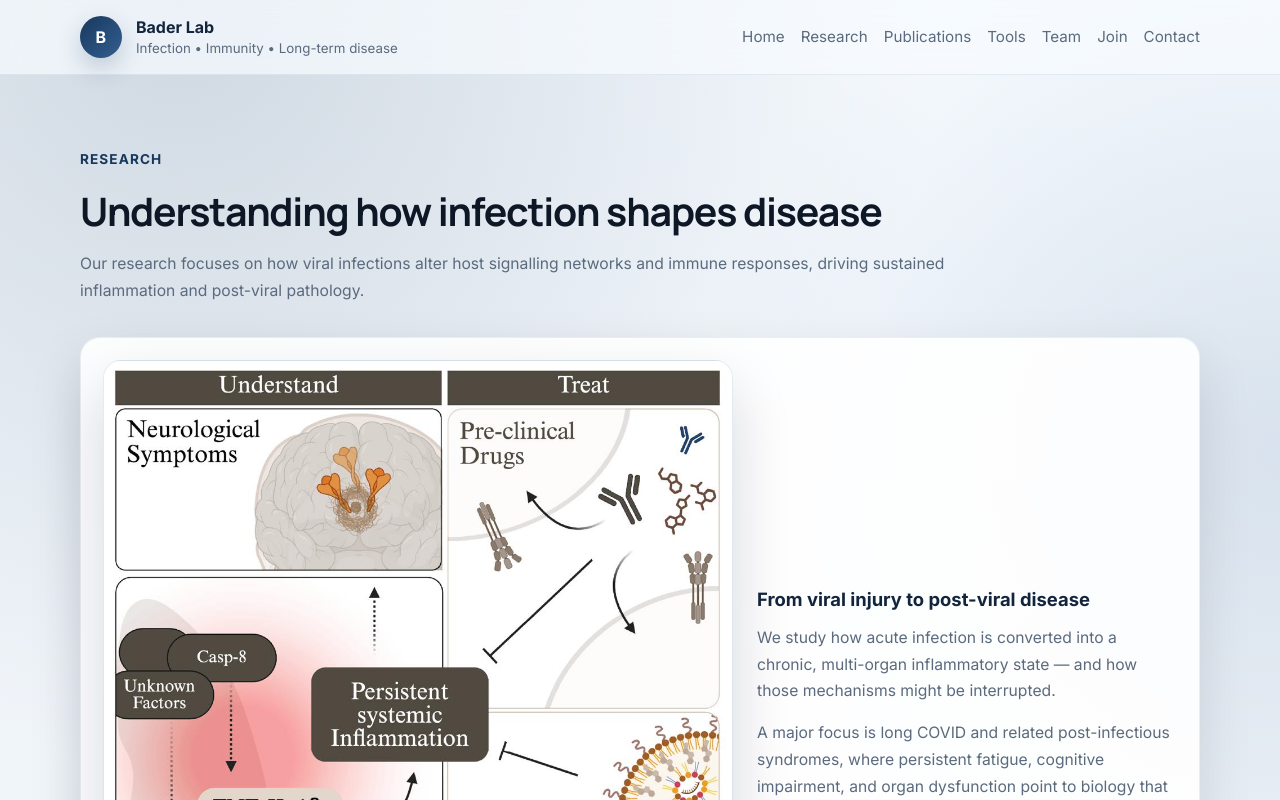
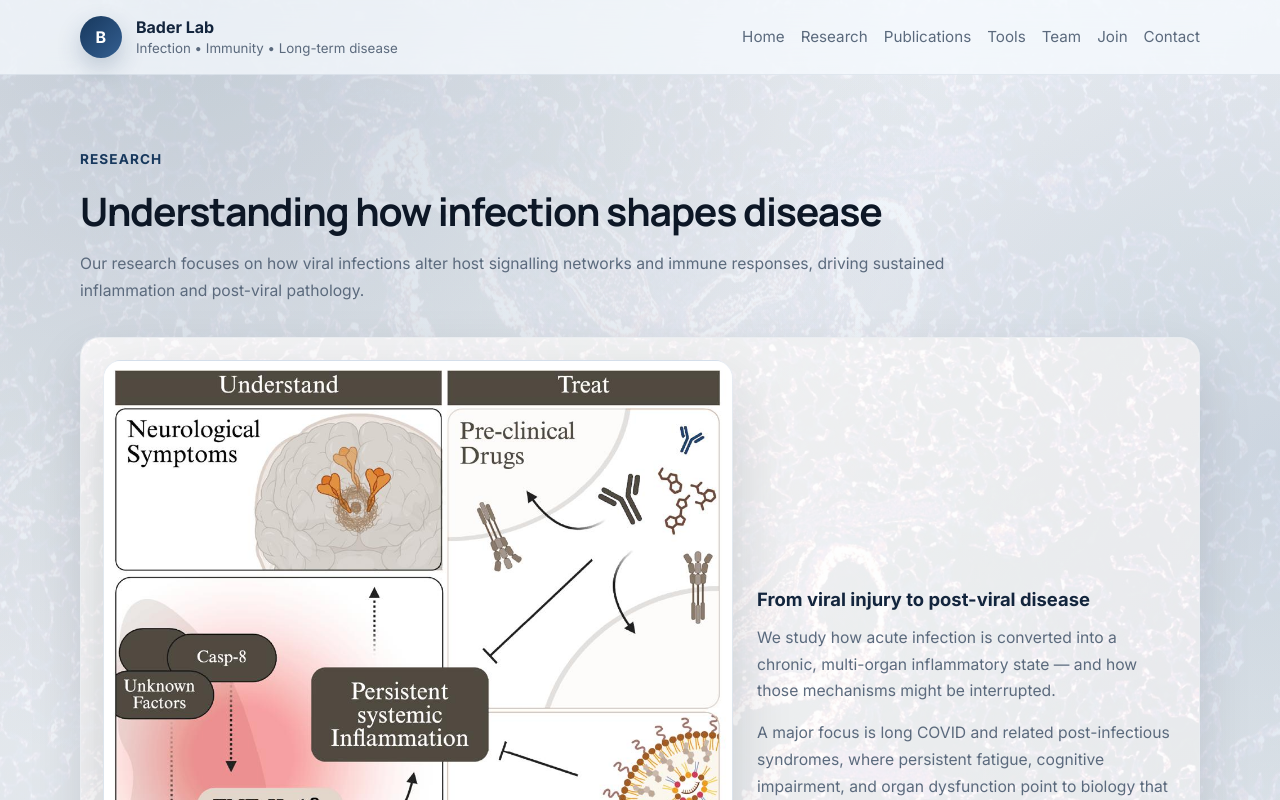
Before and after one commit to blackglasslab/website, a Next.js app: page /research in a window 1280 px wide. Shown: the top 800 px of the page. Built offline with nearby package versions, Linux system fonts and the light colour scheme.

Commit message:
Integrate micrograph motif across site

```diff
--- a/app/globals.css
+++ b/app/globals.css
@@ -32,6 +32,19 @@ body {
     radial-gradient(circle at 100% 18%, rgba(52, 95, 145, 0.14), transparent 24%),
     linear-gradient(180deg, #f7fbff 0%, #eef3f8 42%, #e6edf6 100%);
   color: var(--text);
+}
+
+body::before {
+  content: '';
+  position: fixed;
+  inset: 0;
+  pointer-events: none;
+  z-index: -1;
+  opacity: 0.06;
+  background-image: url('/hero-micrograph.jpg');
+  background-size: cover;
+  background-position: center;
+  mix-blend-mode: multiply;
 }
 
 a {
@@ -138,7 +151,7 @@ section {
   position: relative;
   overflow: hidden;
   background:
-    linear-gradient(135deg, rgba(255,255,255,0.96) 0%, rgba(248,251,255,0.92) 52%, rgba(225,236,248,0.84) 100%),
+    linear-gradient(135deg, rgba(255,255,255,0.95) 0%, rgba(244,248,253,0.89) 48%, rgba(214,227,241,0.78) 100%),
     url('/hero-micrograph.jpg');
   background-size: cover;
   background-position: center center;
@@ -150,8 +163,8 @@ section {
   position: absolute;
   inset: 0;
   background:
-    linear-gradient(90deg, rgba(247,251,255,0.97) 0%, rgba(247,251,255,0.93) 40%, rgba(247,251,255,0.7) 62%, rgba(247,251,255,0.24) 100%),
-    radial-gradient(circle at 82% 16%, rgba(52, 95, 145, 0.18), transparent 24%);
+    linear-gradient(90deg, rgba(247,251,255,0.985) 0%, rgba(247,251,255,0.95) 38%, rgba(247,251,255,0.66) 62%, rgba(247,251,255,0.16) 100%),
+    radial-gradient(circle at 82% 16%, rgba(23, 56, 93, 0.24), transparent 24%);
   pointer-events: none;
 }
 
@@ -393,6 +406,10 @@ p {
   background: linear-gradient(180deg, var(--surface) 0%, var(--surface-soft) 100%);
 }
 
+.team-layout-photos .team-card-bubble:nth-child(odd) {
+  background: linear-gradient(180deg, rgba(255,255,255,0.92) 0%, rgba(229,237,246,0.92) 100%);
+}
+
 .team-card-coming-soon h3::after {
   content: ' · coming soon';
   color: var(--muted);
@@ -413,6 +430,30 @@ p {
   background: linear-gradient(180deg, #f8fbff 0%, var(--surface-soft) 100%);
   border: 1px solid rgba(23, 56, 93, 0.08);
   box-shadow: 0 28px 60px rgba(10, 20, 36, 0.16);
+}
+
+.research-hero-panel {
+  position: relative;
+  overflow: hidden;
+}
+
+.research-hero-panel::before {
+  content: '';
+  position: absolute;
+  inset: 0;
+  background:
+    linear-gradient(135deg, rgba(255,255,255,0.9) 0%, rgba(240,246,252,0.82) 100%),
+    url('/hero-micrograph.jpg');
+  background-size: cover;
+  background-position: right center;
+  background-blend-mode: screen, normal;
+  opacity: 0.42;
+  pointer-events: none;
+}
+
+.research-hero-panel > * {
+  position: relative;
+  z-index: 1;
 }
 
 .research-graphic {
```
